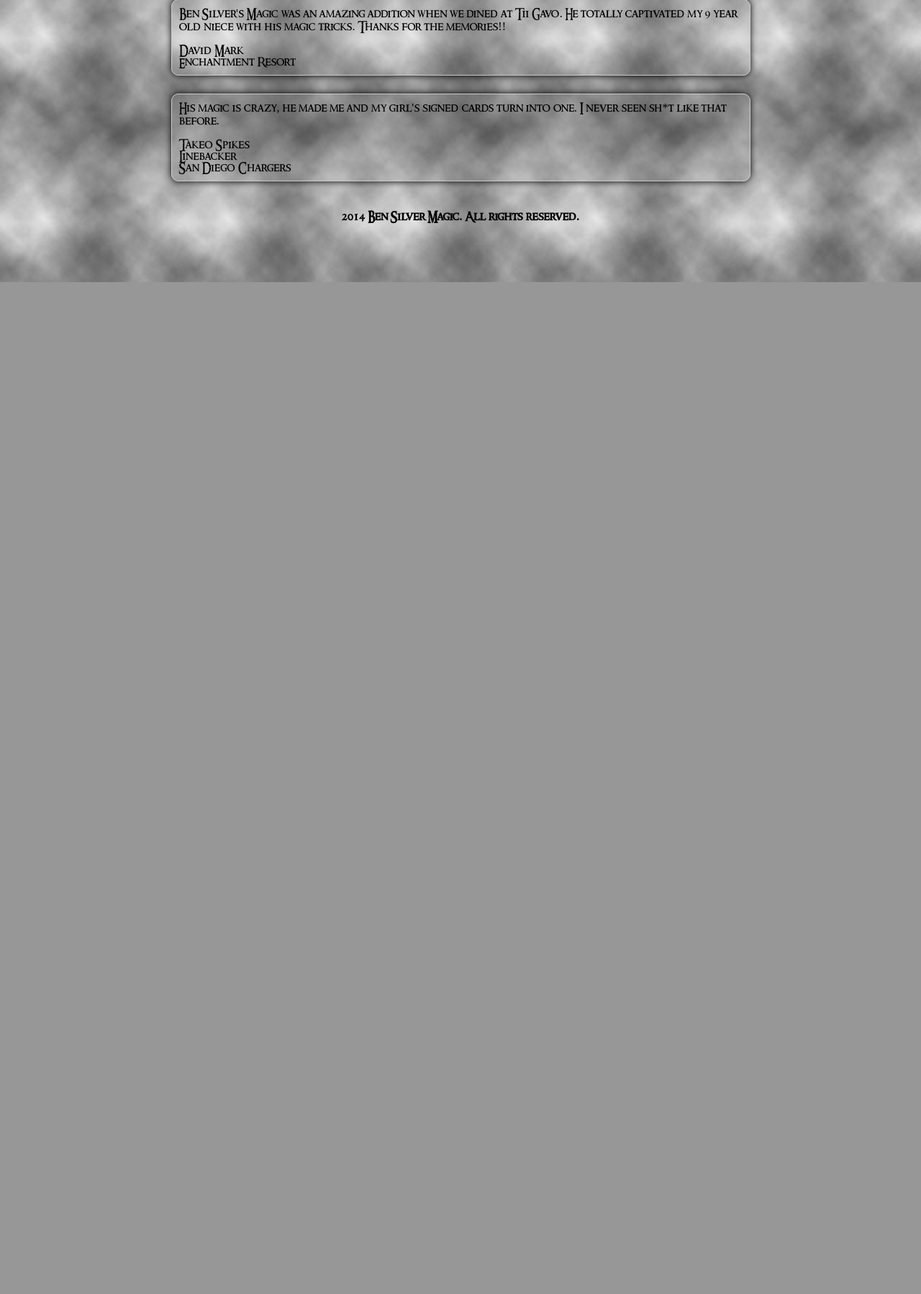
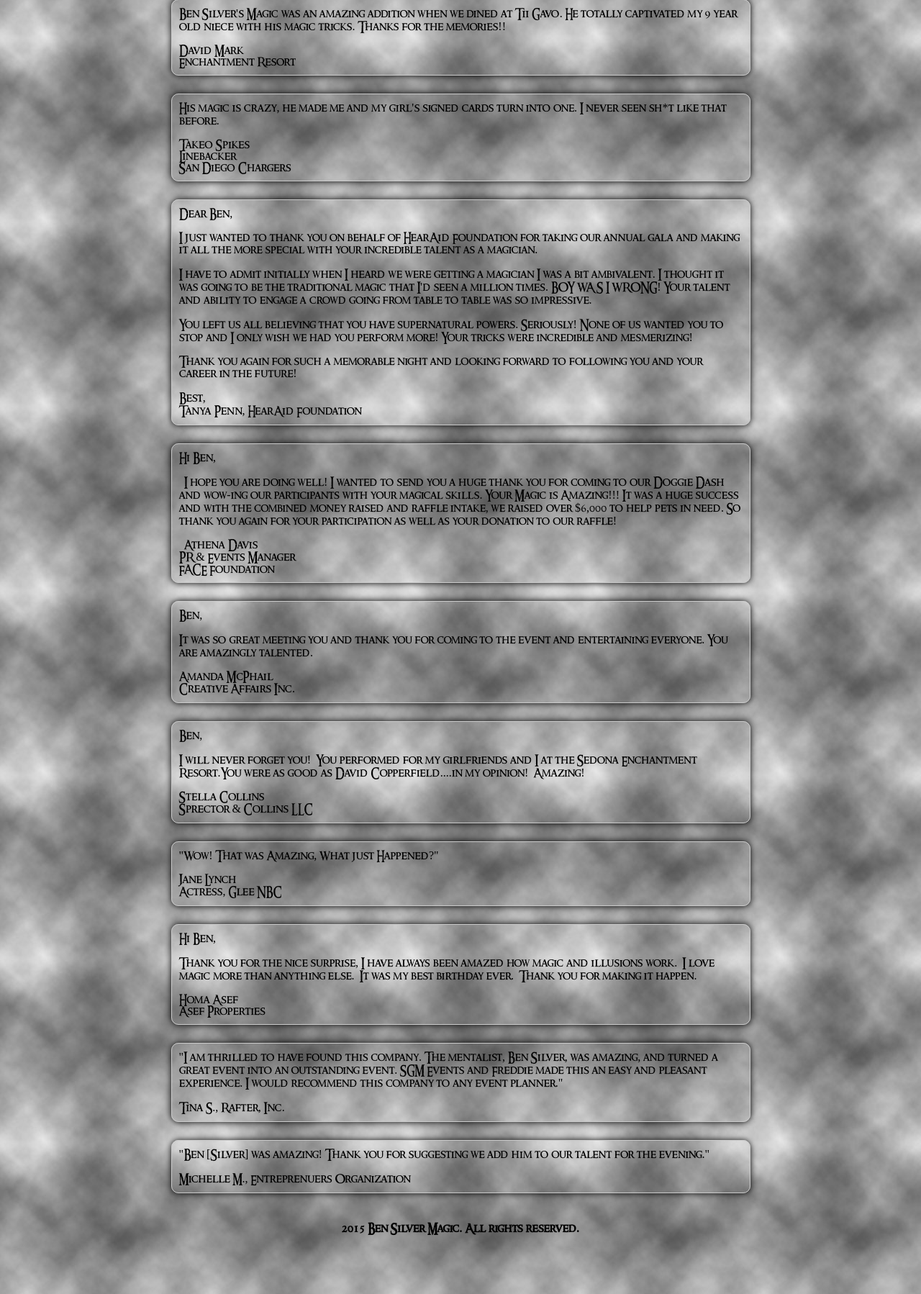
Before and after one commit to austinhumes/benslivermagic, a PHP site: page /testimonials in a window 1280 px wide. Shown: the part 2250-4048 px from the top of the page at 72% size. Before the commit the page ends 2642 px from the top, so only its background shows below. Run offline with PHP 8.4, Linux system fonts and the light colour scheme; some libraries are stand-ins or nearby versions.

Commit message:
Homepage quote rotator. Events and Testimonials update. Footer 2015 copyright.

```diff
--- a/footer.php
+++ b/footer.php
@@ -5,7 +5,7 @@
 			<a id="twitter_icon" class="floatR social_networking_icon" href="http://www.twitter.com/" target="_blank"></a>
 		</div>-->
   		<div class="footer_copyright container">
-  			2014 Ben Silver Magic. All rights reserved.
+  			2015 Ben Silver Magic. All rights reserved.
   		</div>
 	</div>
 </footer>
--- a/index.php
+++ b/index.php
@@ -15,11 +15,11 @@
 	</section>
 	 -->
 
-	<!-- <img src="images/gallery/spiralCardsWithHatBW.jpg" width="600"
-			style="margin: 0 auto 20px; width: 600px; display: block;" /> -->
+	<img src="images/gallery/spiralCardsWithHatBW.jpg" width="600" class="mediaBorder"
+			style="margin: 0 auto 20px; width: 600px; display: block;" />
 
 	<div class="container homepageFeature">
-		<img src="images/gallery/spiralCardsWithHatBW.jpg" width="402" style="margin: 0 auto 20px; width: 402px; display: block; float: left;" />
+		<!--<img src="images/gallery/spiralCardsWithHatBW.jpg" width="402" style="margin: 0 auto 20px; width: 402px; display: block; float: left;" />-->
 		<div id="cbp-qtrotator" class="cbp-qtrotator floatR">
 
 			<div class="cbp-qtcontent current">
--- a/testimonials.php
+++ b/testimonials.php
@@ -97,6 +97,112 @@
 		San Diego Chargers
 	</div>
 
+	<div class="quote marginB25">
+		Dear Ben,<br/><br/>
+
+		I just wanted to thank you on behalf of HearAid Foundation for taking our annual gala and making it all the
+
+		more special with your incredible talent as a magician.<br/><br/>
+
+		 I have to admit initially when I heard we were getting a magician I was a bit ambivalent. I thought it was
+
+		going to be the traditional magic that I'd seen a million times. BOY WAS I WRONG! Your talent and ability
+
+		to engage a crowd going from table to table was so impressive. <br/><br/>
+
+		You left us all believing that you have supernatural powers. Seriously! None of us wanted you to stop and
+
+		I only wish we had you perform more! Your tricks were incredible and mesmerizing!<br/><br/>
+
+		Thank you again for such a memorable night and looking forward to following you and your career in the
+
+		future!<br/><br/>
+
+		Best, <br/>
+
+		Tanya Penn, HearAid Foundation
+	</div>
+
+	<div class="quote marginB25">
+		Hi Ben,<br/><br/>
+
+		I hope you are doing well! I wanted to send you a huge thank you for coming to our Doggie Dash and
+
+		wow-ing our participants with your magical skills. Your Magic is Amazing!!! It was a huge success and
+
+		with the combined money raised and raffle intake, we raised over $6,000 to help pets in need. So thank
+
+		you again for your participation as well as your donation to our raffle!<br/><br/>
+
+
+
+		Athena Davis<br/>
+
+		PR & Events Manager<br/>
+
+		FACE Foundation
+	</div>
+
+	<div class="quote marginB25">
+		Ben,<br/><br/>
+
+		It was so great meeting you and thank you for coming to the event and entertaining everyone. You are
+
+		amazingly talented.<br/><br/>
+
+		Amanda McPhail<br/>
+
+		Creative Affairs Inc.
+	</div>
+
+	<div class="quote marginB25">
+		Ben,<br/><br/>
+
+		I will never forget you!  You performed for my girlfriends and I at the Sedona Enchantment Resort.You
+
+		were as good as David Copperfield....in my opinion!  Amazing!<br/><br/>
+
+		Stella Collins<br/>
+
+		Sprector &amp; Collins LLC
+	</div>
+
+	<div class="quote marginB25">
+		"Wow! That was Amazing, What just Happened?"<br/><br/>
+
+		Jane Lynch<br/>
+
+		Actress, Glee NBC
+	</div>
+
+	<div class="quote marginB25">
+		Hi Ben,<br/><br/>
+
+		Thank you for the nice surprise, I have always been amazed how magic and illusions work.  I love magic
+
+		more than anything else.  It was my best birthday ever.  Thank you for making it happen.<br/><br/>
+
+		Homa Asef<br/>
+
+		Asef Properties
+	</div>
+
+	<div class="quote marginB25">
+		"I am thrilled to have found this company. The mentalist, Ben Silver, was amazing, and turned a great event into an
+
+		outstanding event. SGM Events and Freddie made this an easy and pleasant experience. I would recommend this
+
+		company to any event planner."<br/><br/>
+
+		Tina S., Rafter, Inc.
+	</div>
+
+	<div class="quote marginB25">
+		"Ben [Silver] was amazing! Thank you for suggesting we add him to our talent for the evening."<br/><br/>
+
+		Michelle M., Entreprenuers Organization
+	</div>
+
 <?php include("footer.inc"); ?>
 
 <script>
```
Also changed, not shown: css/quoteRotator.css (added, +55 -0 lines), events.php (+3 -11 lines), indexOrig.php (added, +77 -0 lines).
